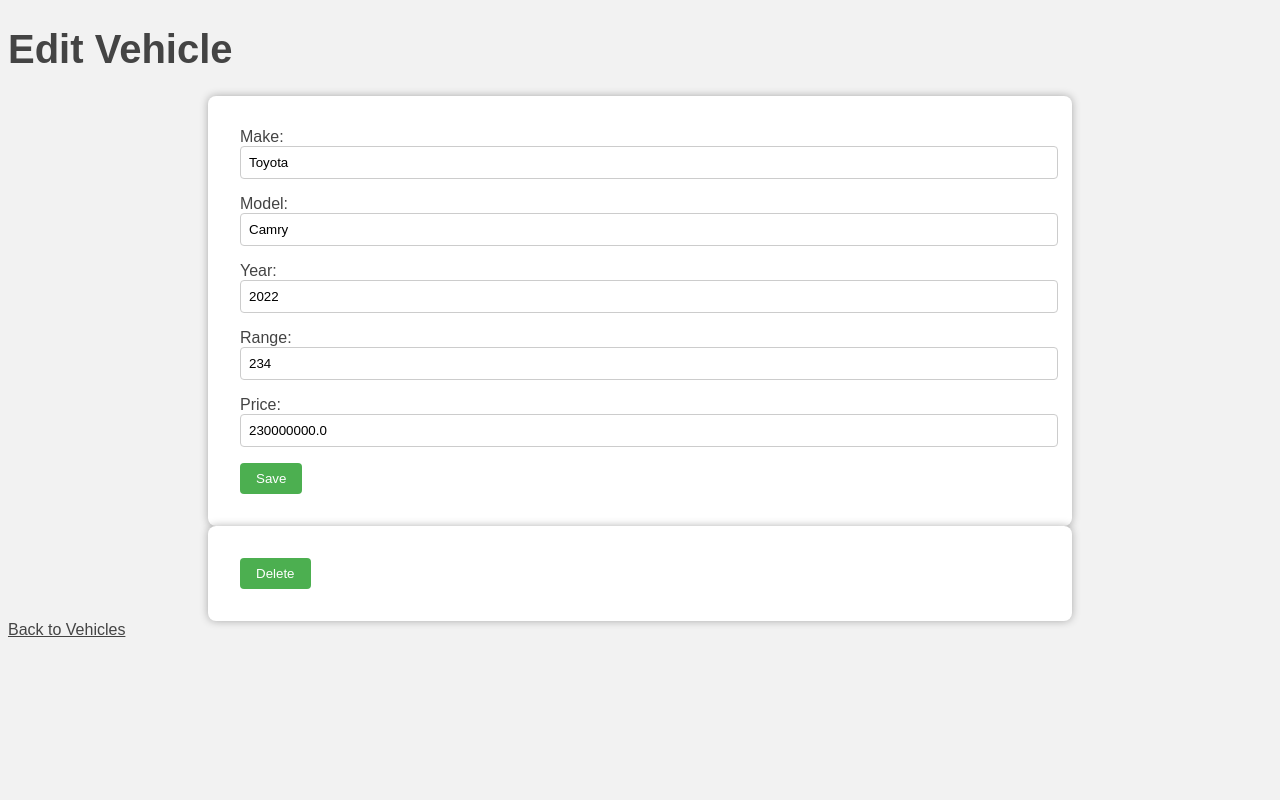
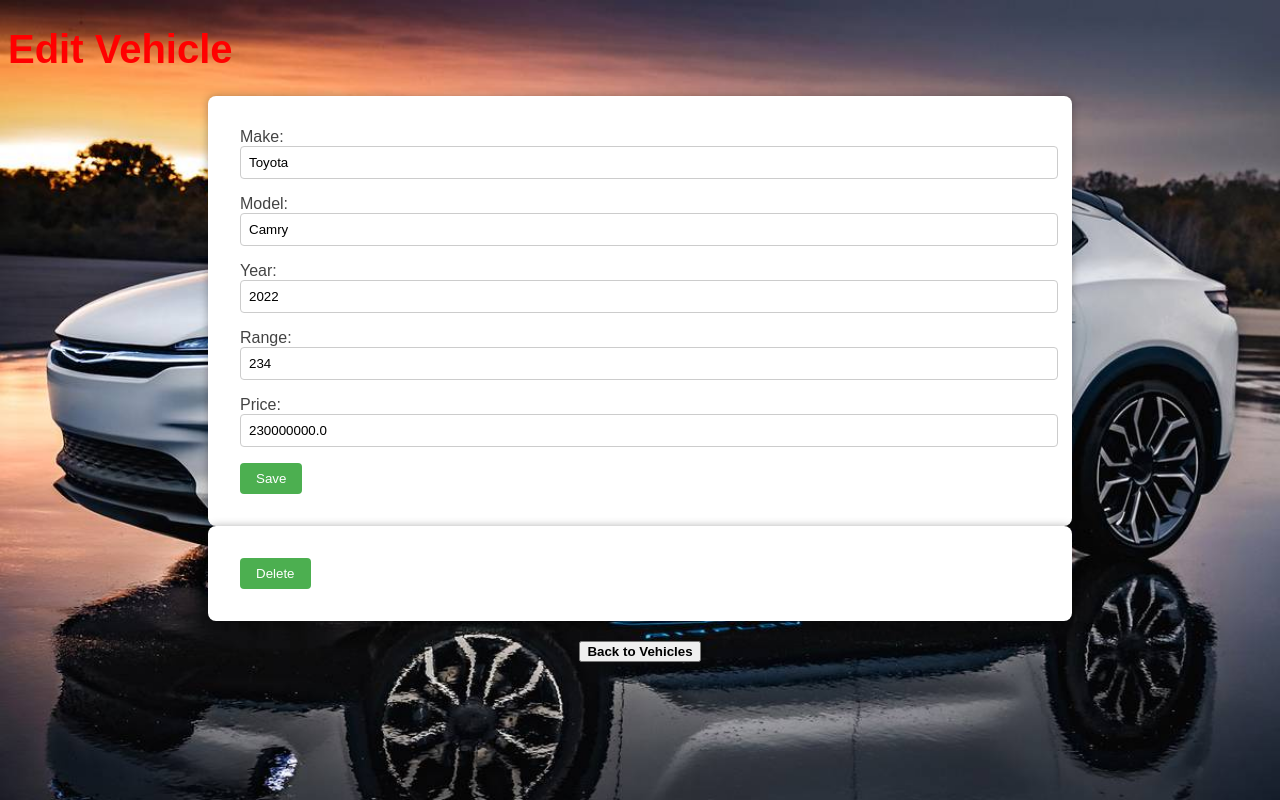
Before and after one commit to kibo-web-app-dev-jan-23/final-project---crud-app-code_crusaders, a Flask app: page /vehicles/1/edit in a window 1280 px wide. Run offline with Flask 3, Linux system fonts and the light colour scheme.

Commit message:
Add files via upload

```diff
--- a/static/edit_vehicle.css
+++ b/static/edit_vehicle.css
@@ -2,11 +2,15 @@ body {
     font-family: Arial, sans-serif;
     background-color: #f2f2f2;
     color: #444;
+    background-image: url('images/home.jpg');
+    background-repeat: no-repeat;
+    background-size: cover;
   }
 
   h1 {
     font-size: 2.5rem;
     margin-bottom: 1.5rem;
+    color: red;
   }
 
   form {
@@ -48,10 +52,14 @@ body {
   }
 
   a {
-    color: #444;
-    text-decoration: underline;
+    display: block;
+    text-align: center;
+    margin-top: 20px;
+    color: white;
+    text-decoration: none;
   }
 
+
   a:hover {
-    color: #000;
+    color: white;
   }
--- a/static/index.css
+++ b/static/index.css
@@ -2,6 +2,10 @@
 body {
     margin: 0;
     font-family: Arial, sans-serif;
+    background-image: url('images/home.jpg');
+    background-repeat: no-repeat;
+    background-size: cover;
+
 }
 
 .container {
--- a/templates/edit_vehicle.html
+++ b/templates/edit_vehicle.html
@@ -61,6 +61,6 @@
     >
       <button type="submit">Delete</button>
     </form>
-    <a href="{{ url_for('index') }}">Back to Vehicles</a>
+    <a href="{{ url_for('index') }}"><button type="submit"><b>Back to Vehicles</b></button></a>
   </body>
 </html>
--- a/templates/index.html
+++ b/templates/index.html
@@ -65,7 +65,7 @@
       <a href="{{ url_for('new_vehicle') }}" class="button">Add New Vehicle</a>
     </main>
     <footer>
-      <p>&copy; 2023 Electric Cars | Car Shop</p>
+      <p>&copy; {{ year }} Electric Cars | Car Shop</p>
     </footer>
 
     <script
--- a/templates/new_vehicle.html
+++ b/templates/new_vehicle.html
@@ -23,6 +23,7 @@
       <input type="number" id="price" name="price" step="0.01" required /><br />
       <button type="submit">Create</button>
     </form>
-    <a href="{{ url_for('index') }}">Back to Vehicles</a>
+
+    <a href="{{ url_for('index') }}"><button type="submit"><b>Back to Vehicles</b></button></a>
   </body>
 </html>
--- a/templates/vehicle_orders.html
+++ b/templates/vehicle_orders.html
@@ -53,14 +53,14 @@
     </div>
 
     <h2>New Order</h2>
-    <a href="{{ url_for('index') }}">Back to Vehicles</a>
+    <a href="{{ url_for('index') }}"><button type="submit"><b>Back to Vehicles</b></button></a>
     <form action="{{ url_for('vehicle_orders', id=vehicle.id) }}" method="POST">
       <div class="form-group">
-        <label for="customer_name">Customer Name:</label>
+        <label for="customer_name"><h1> Customer Name:</h1> </label>
         <input type="text" id="customer_name" name="customer_name" required />
       </div>
       <div class="form-group">
-        <label for="customer_email">Customer Email:</label>
+        <label for="customer_email"><h1>Email:</h1> </label>
         <input
           type="email"
           id="customer_email"
```
Also changed, not shown: static/new_vehicle.css (+6 -2 lines), static/vehicle_orders.css (+8 -0 lines), static/images/biggie.jpg (added), static/images/home.jpg (added).
